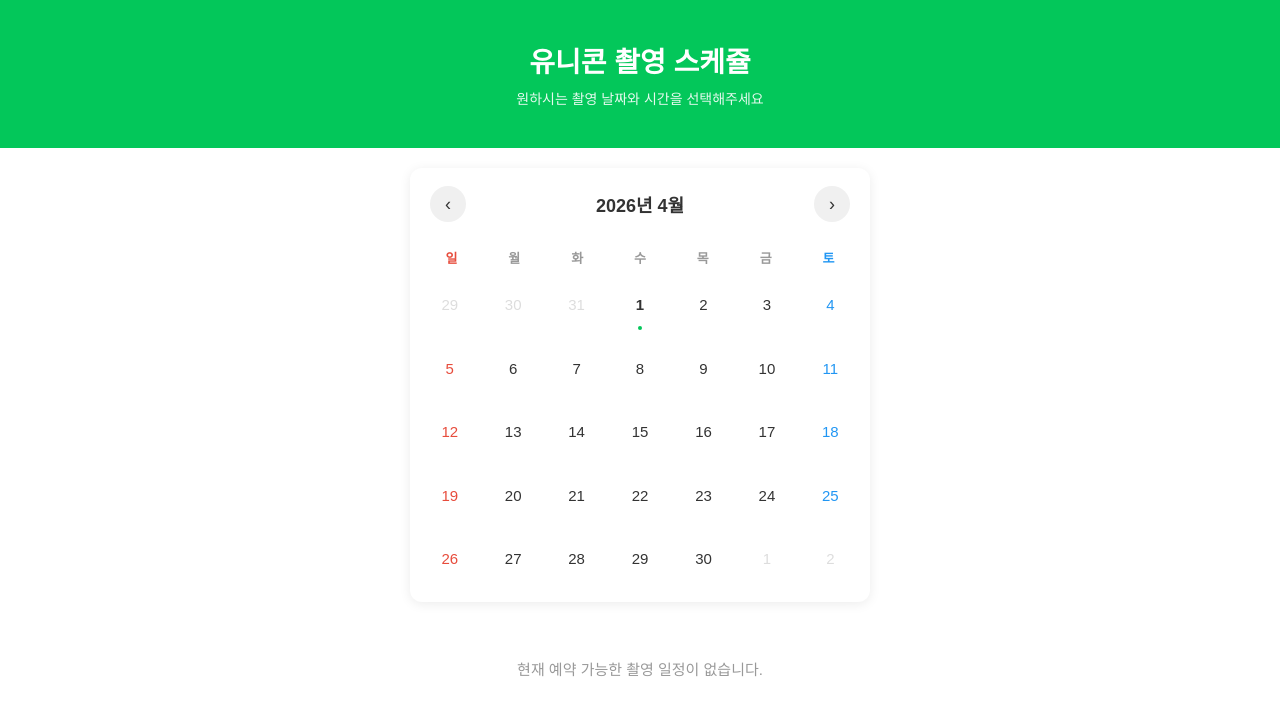
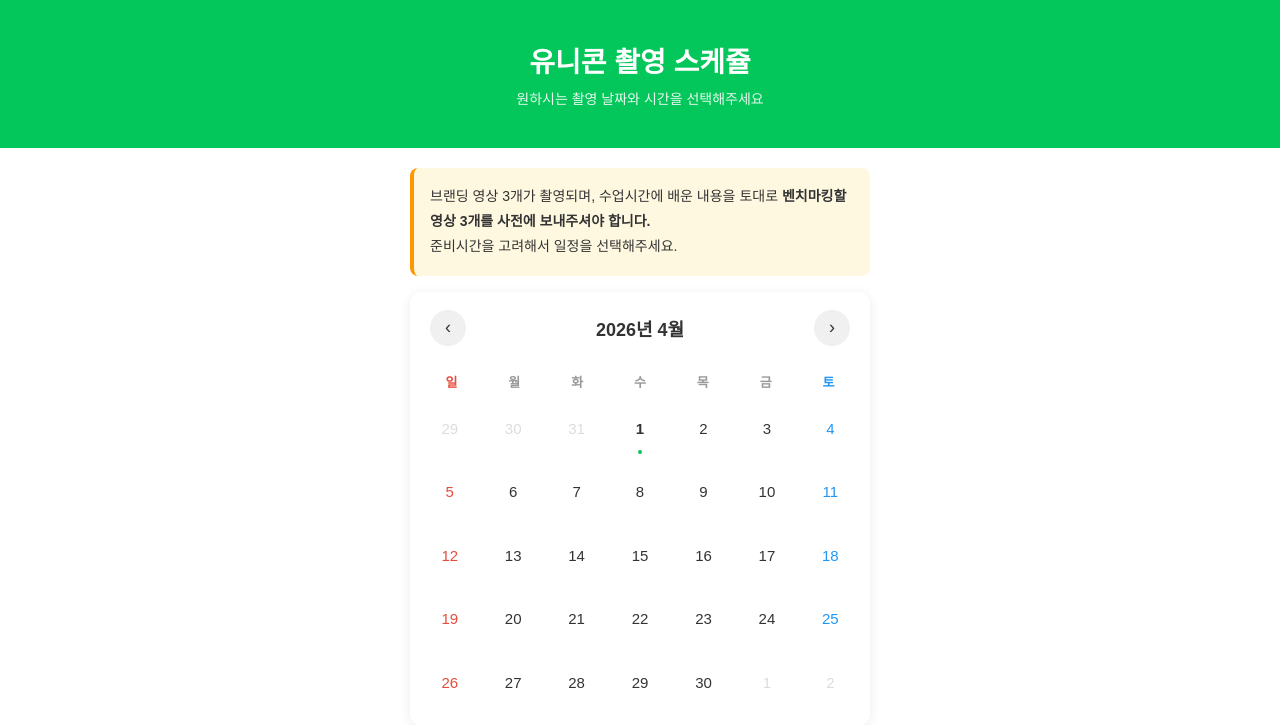
Before and after one commit to gongtal/unicorn-schedule, a Flask app: page / in a window 1280 px wide. Shown: the top 725 px of the page. Before the commit the page ends 677 px from the top, so only its background shows below. Run offline with Flask 3, Linux system fonts and the light colour scheme; data that the repository does not hold is empty.

Commit message:
안내문구 추가: 벤치마킹 영상 사전 제출, 신청 변경 불가

```diff
--- a/templates/confirm.html
+++ b/templates/confirm.html
@@ -29,6 +29,9 @@
             <strong>사무실 주소</strong><br>
             서울특별시 마포구 서교동 351-11 이혜빌딩 3층
         </div>
+        <div style="background:#fce4ec; padding:14px; border-radius:8px; margin-bottom:24px; font-size:14px; color:#c62828; font-weight:500; line-height:1.6; text-align:center;">
+            신청한 내역은 변경이 불가합니다.<br>일정 변경이 필요한 경우 사무실로 연락해주세요.
+        </div>
         <a href="/" class="btn">돌아가기</a>
     </div>
 </body>
--- a/templates/index.html
+++ b/templates/index.html
@@ -81,6 +81,10 @@
     </div>
 
     <div class="container">
+        <div style="background:#fff8e1; border-left:4px solid #ff9800; padding:16px; border-radius:8px; margin-bottom:16px; font-size:14px; line-height:1.8; color:#333;">
+            브랜딩 영상 3개가 촬영되며, 수업시간에 배운 내용을 토대로 <strong>벤치마킹할 영상 3개를 사전에 보내주셔야 합니다.</strong><br>
+            준비시간을 고려해서 일정을 선택해주세요.
+        </div>
         <div class="calendar">
             <div class="cal-header">
                 <button type="button" id="prevMonth">&#8249;</button>
@@ -142,7 +146,7 @@
                 <strong>신청시간</strong> : <span id="confirmTime"></span><br>
                 <strong>신청자</strong> : <span id="confirmName"></span>
             </div>
-            <p class="warning">다른 촬영이 잡혀있어 일정변경은 어렵습니다.<br>최종 결정하시겠습니까?</p>
+            <p class="warning">다른 촬영이 잡혀있어 일정변경은 어렵습니다.<br>한번 신청한 내역은 변경이 불가합니다.<br>최종 결정하시겠습니까?</p>
             <div class="modal-buttons">
                 <button type="button" class="btn-no" id="backBtn">아니오</button>
                 <button type="button" class="btn-yes" id="submitBtn">예</button>
```
